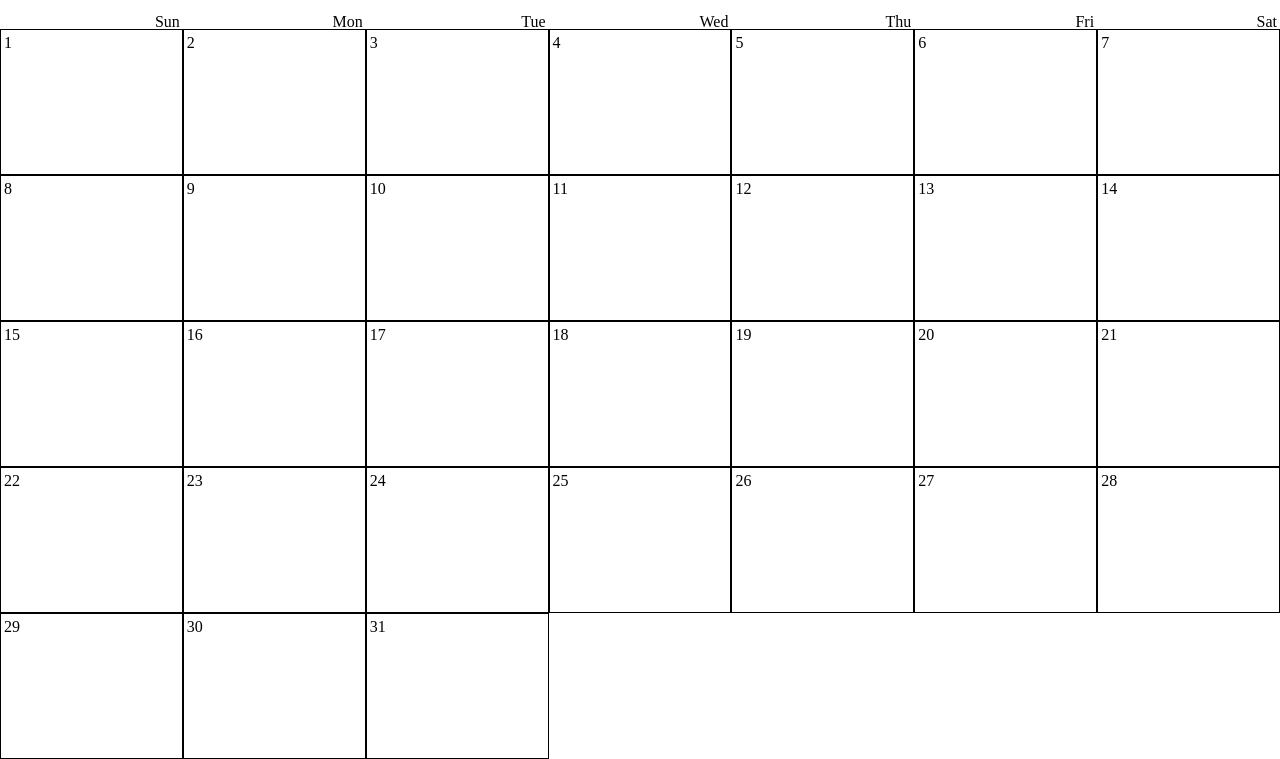
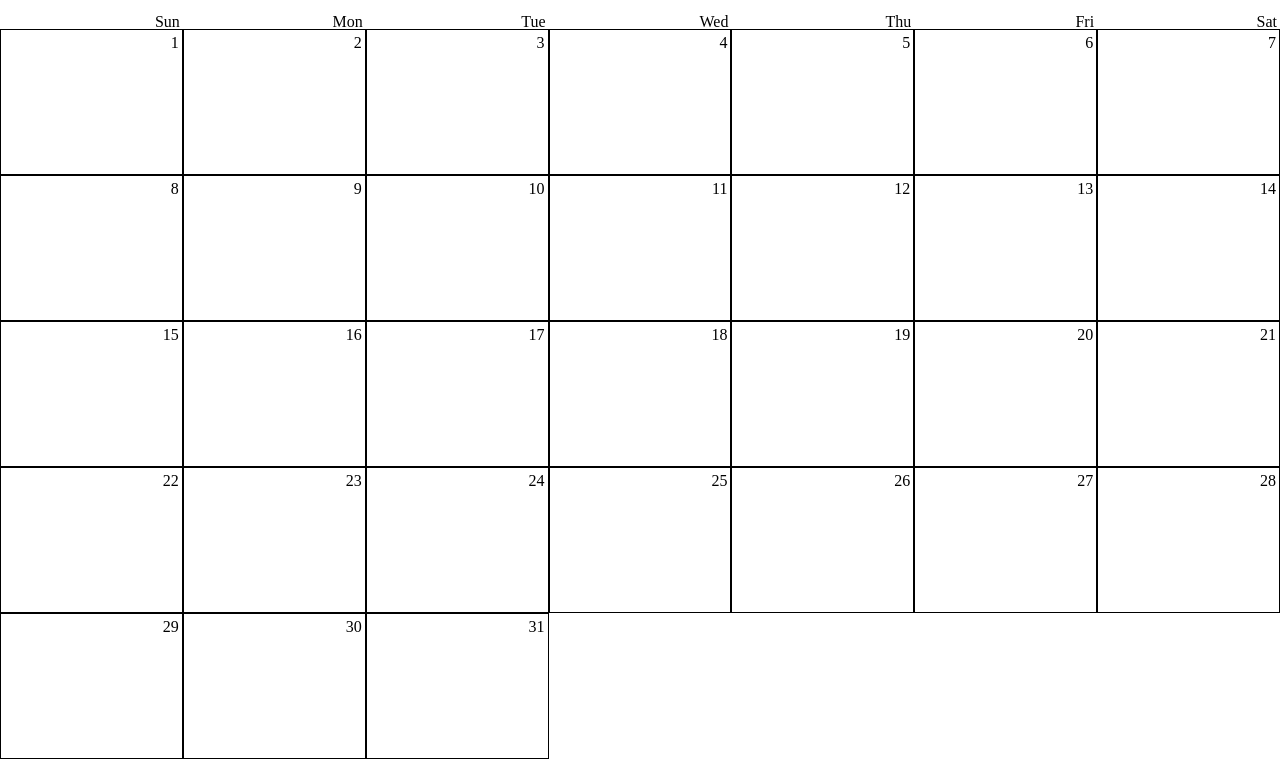
Before and after one commit to goodalls/mckinsey, a React app: page / in a window 1280 px wide. Shown: the part 41-800 px from the top of the page. Built offline with nearby package versions, Linux system fonts and the light colour scheme.

Commit message:
added good stuff but events still arnt working yet

```diff
--- a/src/App/App.js
+++ b/src/App/App.js
@@ -56,7 +56,7 @@ class App extends Component {
         <div className="weekDays">Thu</div>
         <div className="weekDays">Fri</div>
         <div className="weekDays">Sat</div>
-        <Month daysInMonth={this.daysInMonth()} />
+        <Month daysInMonth={this.daysInMonth()} month={this.date()} />
       </div>
     );
   }
--- a/src/Day/Day.css
+++ b/src/Day/Day.css
@@ -3,5 +3,9 @@
   border: 1px solid black;
   width: 100%;
   display: flex;
+  flex-direction: column;
+}
 
+.date {
+  align-self: flex-end;
 }
--- a/src/Day/Day.js
+++ b/src/Day/Day.js
@@ -1,12 +1,47 @@
-import React from 'react';
+import React, { Component } from 'react';
 import './Day.css';
+import Event from '../Event/Event';
 
-const Day = (props) => {
-  return (
-    <div className='day'>
-      {props.date}
-    </div>
-  );
-};
+export class Day extends Component {
+  constructor(props) {
+    super(props);
+    this.state = {
+      events: [
+        { day: 1, startTime: 1300, endTime: 1400 },
+        { day: 1, startTime: 1300, endTime: 1400 },
+        { day: 13, startTime: 1300, endTime: 1400 },
+        { day: 23, startTime: 1300, endTime: 1400 }
+      ]
+    };
+  }
+
+  addEvents() {
+    const { date } = this.props;
+    let isEvent = this.state.events.filter(event => {
+      date === event.day;
+    });
+    console.log(isEvent);
+
+    //  if(isEvent.length) {
+    //    isEvent.map((event) => {
+    //      <Event event={event} />
+    //    })
+    //  }
+  }
+
+  handleClick(event) {
+    console.log('clicked');
+  }
+
+  render() {
+    const { month, date } = this.props;
+    return (
+      <div className="day" onClick={this.handleClick}>
+        <span className="date">{this.props.date}</span>
+        {this.addEvents}
+      </div>
+    );
+  }
+}
 
 export default Day;
--- a/src/Month/Month.js
+++ b/src/Month/Month.js
@@ -5,12 +5,12 @@ import './Month.css';
 export class Month extends Component {
 
   days() {
-    const {daysInMonth} = this.props;
+    const {daysInMonth, month} = this.props;
     const days = [];
     for (let i = 0; i < daysInMonth; i++) {
       days.push(i+1);
     }
-    return days.map((day)=> <Day date={day}/> );
+    return days.map((day, index)=> <Day date={day} month={month} key={index}/> );
   }
   render() {
     return (
```
